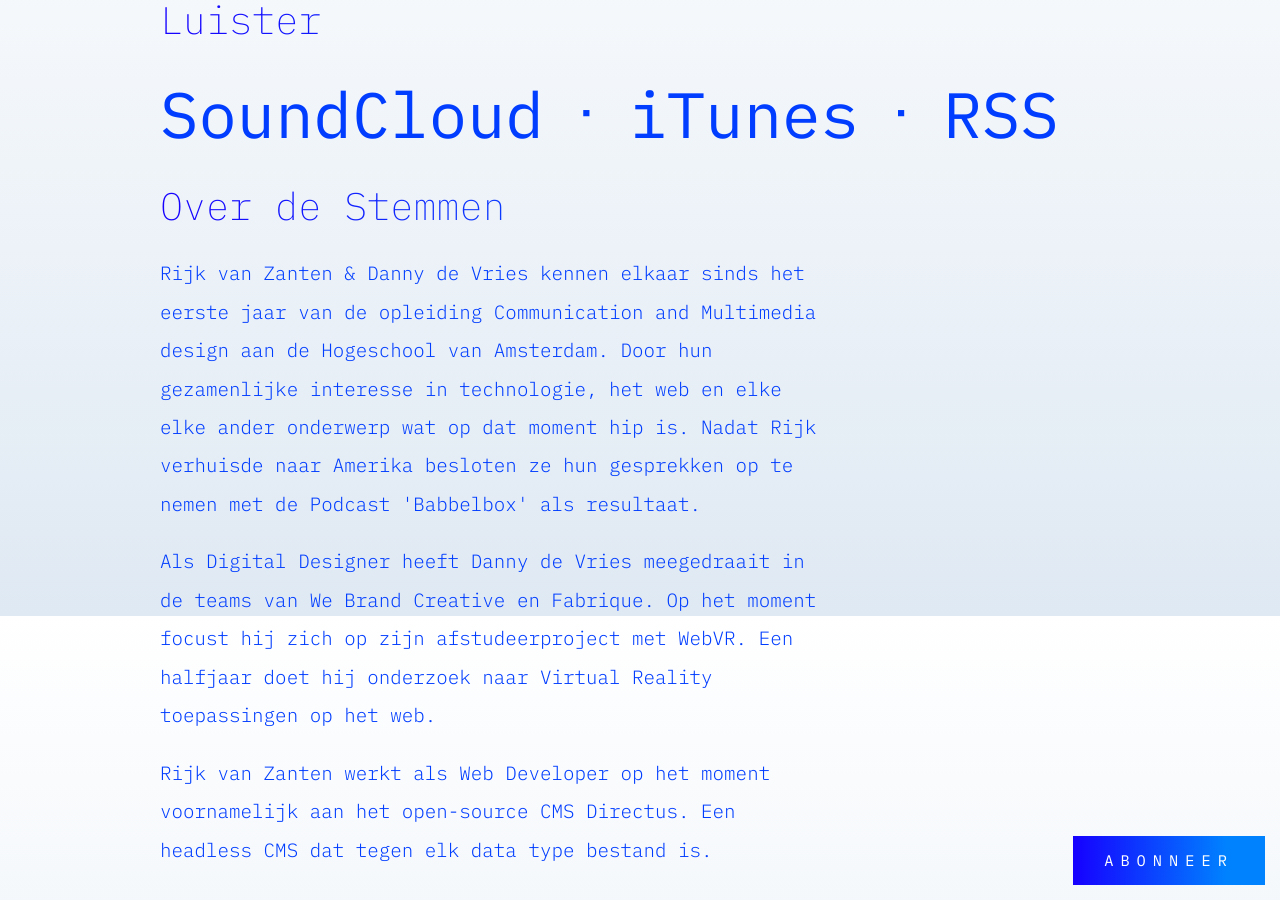
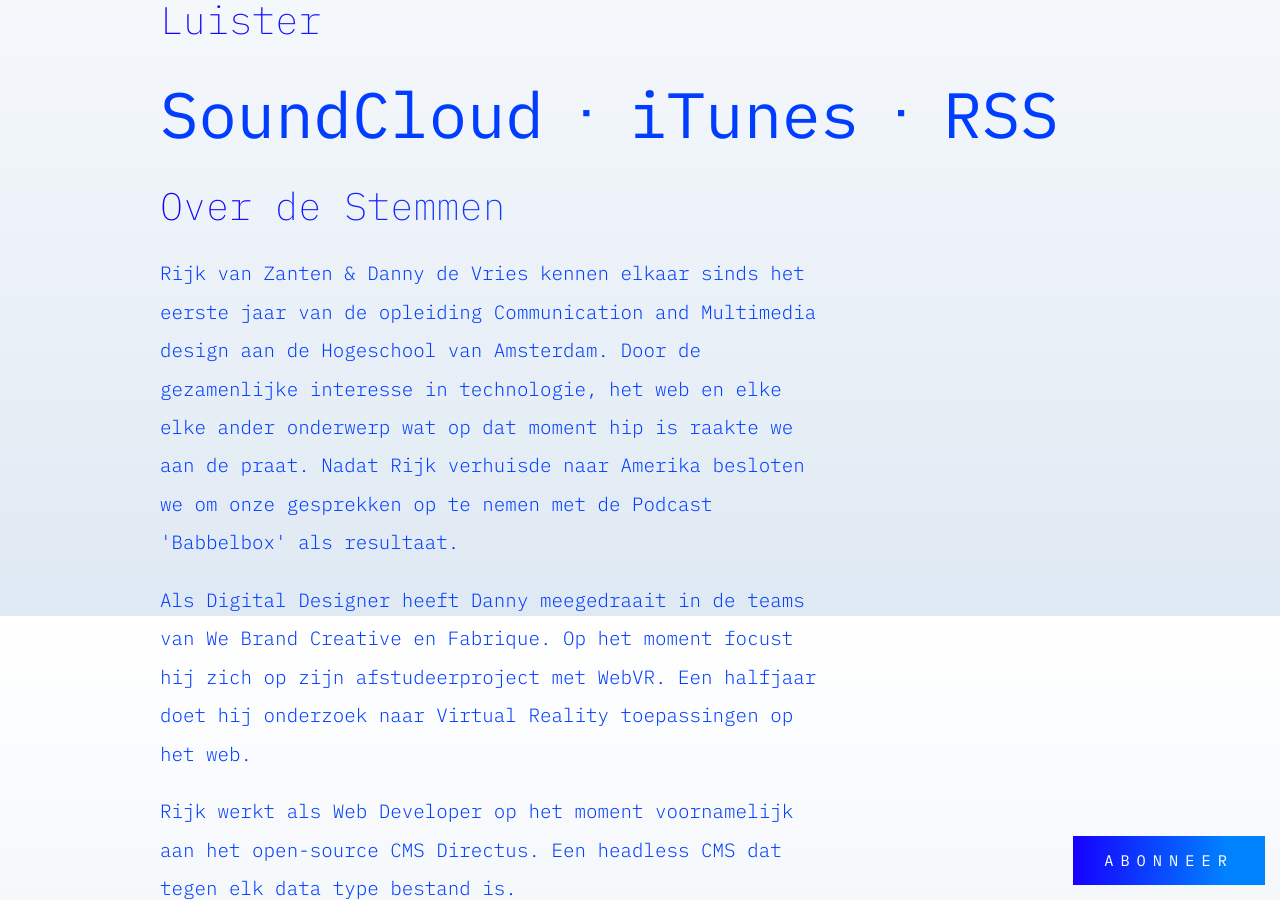
Before and after one commit to dandevri/babbelbox, a Jekyll site: the page built from index.html, in a window 1280 px wide and 900 px high, scrolled down 1184 px. Built offline with Jekyll 4.4.1, drawn with Linux system fonts in a browser that asks for light colours; some of the changed text lies outside the part shown.

Commit message:
Update about

```diff
--- a/_includes/about.html
+++ b/_includes/about.html
@@ -1,5 +1,5 @@
 <h2>Over de Stemmen</h2>
 
-<p>Rijk van Zanten & Danny de Vries kennen elkaar sinds het eerste jaar van de opleiding Communication and Multimedia design aan de Hogeschool van Amsterdam. Door hun gezamenlijke interesse in technologie, het web en elke elke ander onderwerp wat op dat moment hip is. Nadat Rijk verhuisde naar Amerika besloten ze hun gesprekken op te nemen met de Podcast 'Babbelbox' als resultaat.</p>
-<p>Als Digital Designer heeft Danny de Vries meegedraait in de teams van We Brand Creative en Fabrique. Op het moment focust hij zich op zijn afstudeerproject met WebVR. Een halfjaar doet hij onderzoek naar Virtual Reality toepassingen op het web. </p>
-<p>Rijk van Zanten werkt als Web Developer op het moment voornamelijk aan het open-source CMS Directus. Een headless CMS dat tegen elk data type bestand is.</p>
+<p>Rijk van Zanten & Danny de Vries kennen elkaar sinds het eerste jaar van de opleiding Communication and Multimedia design aan de Hogeschool van Amsterdam. Door de gezamenlijke interesse in technologie, het web en elke elke ander onderwerp wat op dat moment hip is raakte we aan de praat. Nadat Rijk verhuisde naar Amerika besloten we om onze gesprekken op te nemen met de Podcast 'Babbelbox' als resultaat.</p>
+<p>Als Digital Designer heeft Danny meegedraait in de teams van We Brand Creative en Fabrique. Op het moment focust hij zich op zijn afstudeerproject met WebVR. Een halfjaar doet hij onderzoek naar Virtual Reality toepassingen op het web. </p>
+<p>Rijk werkt als Web Developer op het moment voornamelijk aan het open-source CMS Directus. Een headless CMS dat tegen elk data type bestand is.</p>
--- a/_includes/faq.html
+++ b/_includes/faq.html
@@ -1,17 +1,19 @@
 <h2>FAQ</h2>
 
 <p><strong>Welke microfoons gebruiken jullie?</strong></p>
-<p>Danny gebruik een Devine BM-1000 samen met een Behringer XENYX Q502USB mixer. Rijk gebruikt enkel een Zoom H5 Recorder</p>
+<p>Danny gebruik een Devine BM-1000 samen met een Behringer XENYX Q502USB mixer. Rijk gebruikt enkel een Zoom H5 Recorder.</p>
 
 <p><strong>Hoe bewerken jullie een aflevering?</strong></p>
 <p>We nemen onze audio apart op, exporteren vaak als .wav en plakken het in Garageband aan elkaar. Online praten we bijna
-  uitsluitend via Google Meet, de minste latency van alle voice call diensten die we hebben geprobeerd.
+  uitsluitend via Google Meet, de minste latency van alle voice call diensten die we hebben aangeraakt.
 </p>
 
 <p><strong>Hoe hosten jullie deze podcast?</strong></p>
-<p>Elke afleveringen uploaden we naar Soundcloud die automatisch een RSS genereerd. Er zitten wat limitaties in maar het
-  is veruit de makkelijkste en snelste manier om een podcast online te knallen. </p>
+<p>Elke afleveringen uploaden we naar SoundCloud die er voor ons een RSS Feed uitknalt. Er zitten wat limitaties aan maar het
+  is veruit de makkelijkste en snelste manier om een podcast online te gooien. </p>
 
 <p><strong>Wie heeft deze website gemaakt?</strong></p>
-<p>Als developer ben je bijna verplicht je website zelf te maken. Deze site is gemaakt met static site generator Jekyll en staat op GitHub. We schrijven Markdown voor
-  de show notes van elke aflevering. </p>
+<p>Als developers zijn we bijna verplicht om hem zelf te maken. We gebruiken Jekyll als static site generator (zie GitHub repo) en we schrijven Markdown voor de show notes van elke aflevering.</p>
+
+<p><strong>Wie heeft jullie branding ontworpen?</strong></p>
+<p>We zijn dan wel nerds maar we kunnen naast code kloppen ook wel enigszins vormgeven. 👨🏻‍🎨</p>
```
